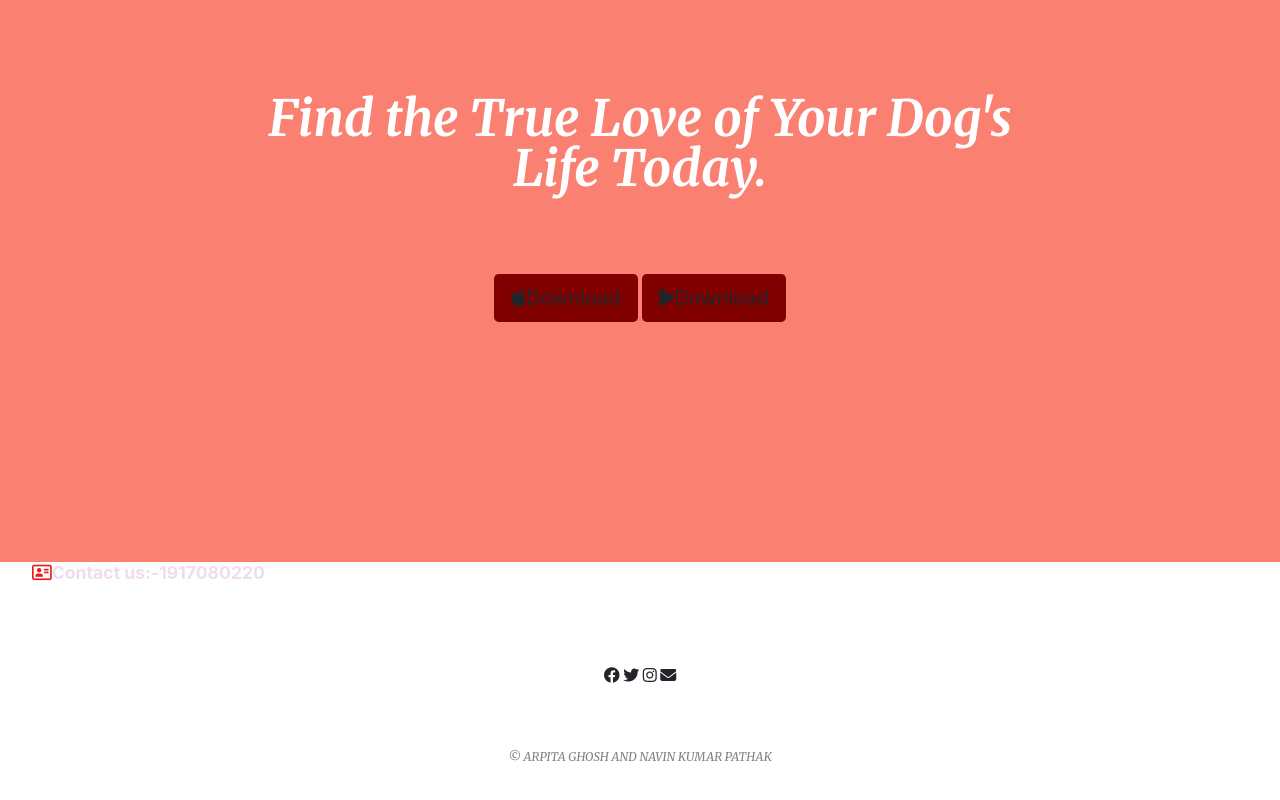
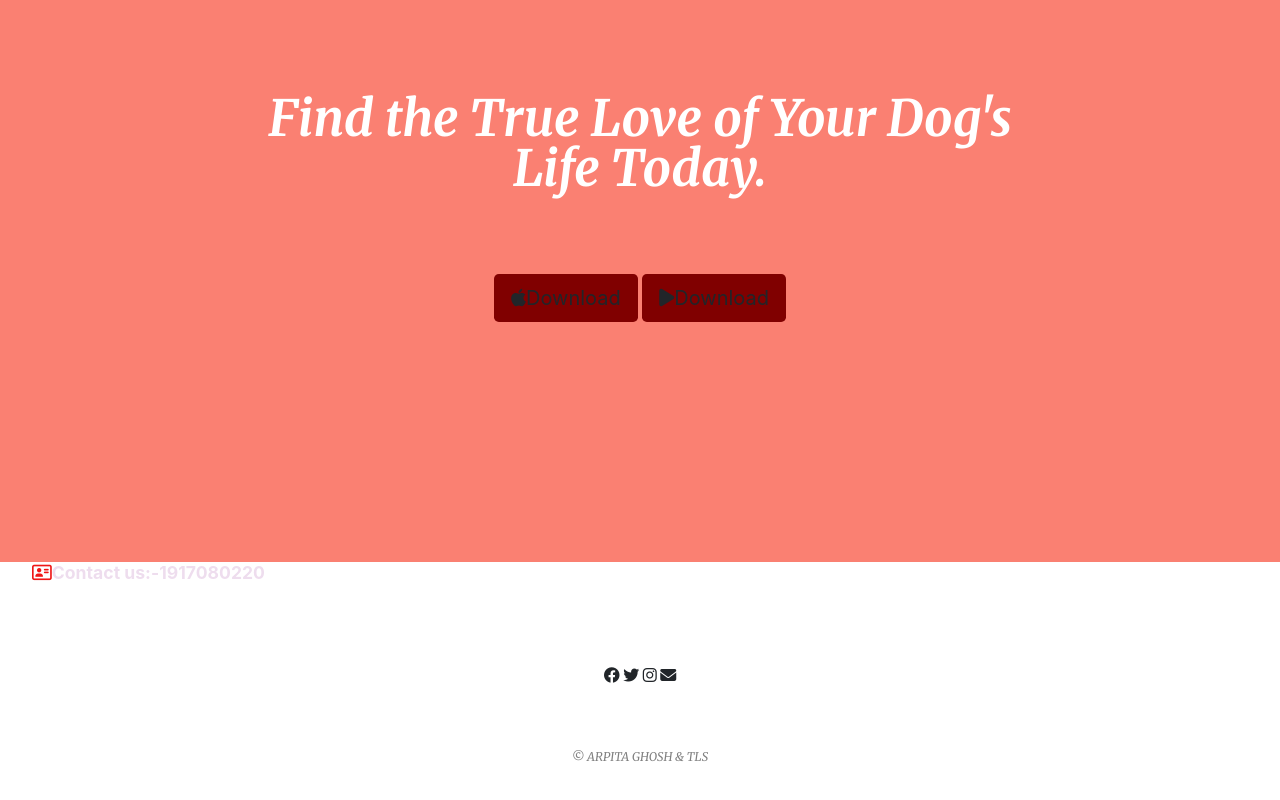
Before and after one commit to NArpi100/TinDog-Start-master, a plain HTML site: page index.html in a window 1280 px wide. Shown: the part 2714-3514 px from the top of the page. Drawn offline with nearby package versions, Linux system fonts and the light colour scheme.

Commit message:
Commit changes

```diff
--- a/index.html
+++ b/index.html
@@ -241,7 +241,7 @@
     <i  class="fab fa-instagram"></i>
     <i  class="fas fa-envelope"></i>
 
-    <p class="collaboration">© ARPITA GHOSH AND NAVIN KUMAR PATHAK</p>
+    <p class="collaboration">© ARPITA GHOSH & TLS </p>
 
   </footer>
 
```
